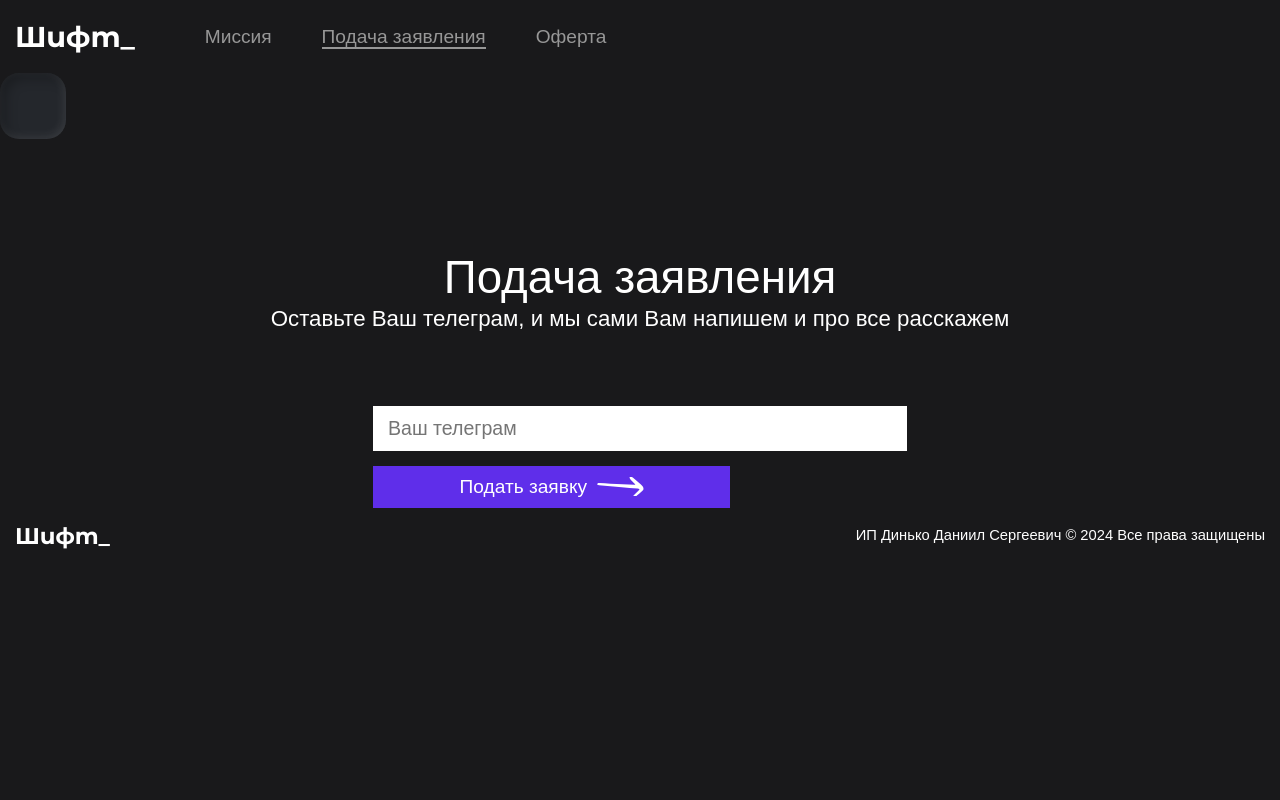
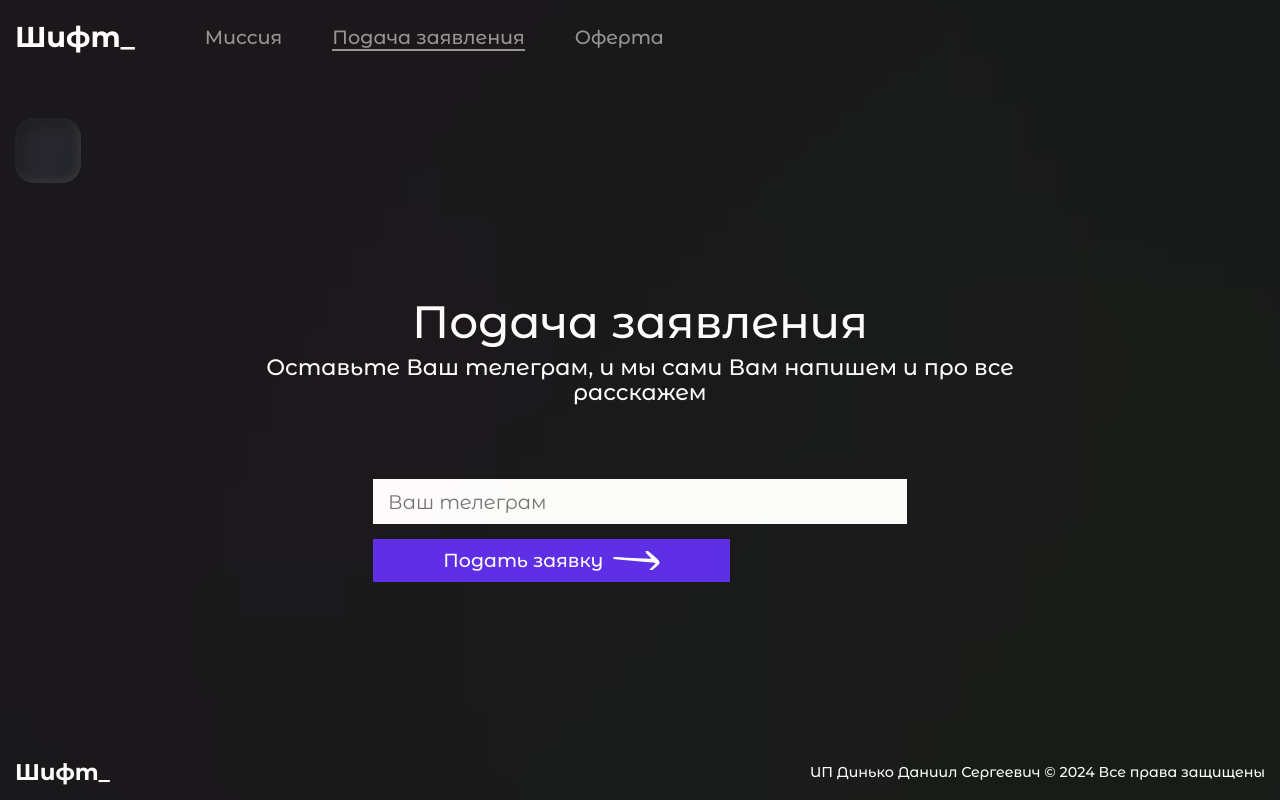
Before and after one commit to FreightDH/shift_, a React (Vite) app: page /application in a window 1280 px wide. Built offline with nearby package versions, Linux system fonts and the light colour scheme.

Commit message:
refactor: styles

```diff
--- a/src/app/provider/ReactRouterProvider.jsx
+++ b/src/app/provider/ReactRouterProvider.jsx
@@ -11,7 +11,7 @@ const router = createBrowserRouter([
   {
     path: '/',
     element: <Layout />,
-    children: [HomePageRoute, MissionPageRoute, ApplicationPageRoute],
+    children: [HomePageRoute],
   },
   {
     path: '/',
--- a/src/app/styles/base/common.scss
+++ b/src/app/styles/base/common.scss
@@ -1,7 +1,7 @@
 // Общие стили
 .blur {
   position: fixed;
-  z-index: 5;
+  z-index: 2;
   width: 350px;
   height: 350px;
   @include adaptiveValue('width', 350, 250);
--- a/src/app/styles/base/null.scss
+++ b/src/app/styles/base/null.scss
@@ -18,6 +18,7 @@ a:active {
 }
 html,
 body {
+  min-height: 100% !important;
   height: 100%;
   min-width: $minWidth + px;
 }
@@ -26,6 +27,7 @@ body {
   line-height: 1.15;
   font-family: $fontFamily;
   font-size: $fontSize;
+  font-weight: 500;
 }
 input,
 button,
--- a/src/app/styles/index.scss
+++ b/src/app/styles/index.scss
@@ -5,11 +5,11 @@
 //</МИКСИНЫ>
 
 //<ШРИФТЫ>
-// @import 'base/fonts';
-@import url(https://fonts.googleapis.com/css?family=Montserrat+Alternates:regular,700);
+@import 'base/fonts';
+@import url(https://fonts.googleapis.com/css?family=Montserrat+Alternates:regular,500,700);
 
 // Параметры по умолчанию
-$fontFamily: 'GoshaSans', sans-serif;
+$fontFamily: 'Montserrat Alternates', sans-serif;
 $fontSize: toRem(16);
 $mainColor: #fff;
 //</ШРИФТЫ>
@@ -73,7 +73,7 @@ body {
   display: flex;
   flex-direction: column;
   > main {
-    flex: 1 1 auto;
+    flex: 1 1 100%;
   }
 }
 //</ОБОЛОЧКА>
--- a/src/pages/application/ApplicationPage.module.scss
+++ b/src/pages/application/ApplicationPage.module.scss
@@ -18,12 +18,12 @@
 
   &__title {
     font-size: 50px;
-    @include adaptiveValue('font-size', 50, 30);
+    @include adaptiveValue('font-size', 50, 28);
     text-align: center;
   }
 
   &__subtitle {
-    @include adaptiveValue('padding-top', 0, 10);
+    @include adaptiveValue('padding-top', 5, 10);
     max-width: 800px;
     font-size: 24px;
     @include adaptiveValue('font-size', 24, 16);
--- a/src/pages/layout/Layout.jsx
+++ b/src/pages/layout/Layout.jsx
@@ -25,7 +25,7 @@ export const BlurLayout = () => {
       <div className={cn(cl.page__green, {}, ['blur', 'blur--green'])}></div>
       <main className={cl.page}>
         <section className={cl.section}>
-          <div className="section__container">
+          <div className="section__container" style={{ minHeight: '100%' }}>
             <Outlet />
           </div>
         </section>
--- a/src/pages/layout/Layout.module.scss
+++ b/src/pages/layout/Layout.module.scss
@@ -4,6 +4,9 @@
   padding: 50px 0px;
   @include adaptiveValue('padding-top', 50, 25);
   @include adaptiveValue('padding-bottom', 50, 25);
+
+  min-width: 100%;
+  display: flex;
 
   &__red {
     top: 25%;
@@ -20,3 +23,8 @@
     right: 0;
   }
 }
+
+.section {
+  width: 100%;
+  min-height: 100%;
+}
--- a/src/pages/mission/MissionPage.module.scss
+++ b/src/pages/mission/MissionPage.module.scss
@@ -21,7 +21,7 @@
     @include adaptiveValue('padding-top', 40, 20);
     @include adaptiveValue('padding-bottom', 40, 20);
     @include adaptiveValue('padding-right', 20, 10);
-    @include adaptiveValue('padding-left', 70, 35);
+    @include adaptiveValue('padding-left', 70, 25);
     max-width: 1300px;
     @include adaptiveValue('max-width', 1300, 290);
 
@@ -30,7 +30,7 @@
     gap: 15px;
 
     font-size: 20px;
-    @include adaptiveValue('font-size', 20, 16);
+    @include adaptiveValue('font-size', 20, 15);
 
     @media (max-width: $tablet) {
       max-width: 100%;
@@ -46,6 +46,6 @@
     @include adaptiveValue('padding-left', 25, 20);
 
     font-size: 20px;
-    @include adaptiveValue('font-size', 20, 16);
+    @include adaptiveValue('font-size', 20, 15);
   }
 }
--- a/src/shared/UI/BurgerMenu/BurgerMenu.jsx
+++ b/src/shared/UI/BurgerMenu/BurgerMenu.jsx
@@ -37,8 +37,10 @@ export const BurgerMenu = () => {
           </li>
           <li className={cl.menu__item}>
             <Link
-              className={cn(cl.menu__link, { [cl.active]: pathname === '/application' })}
               to="/application"
+              className={cn(cl.menu__link, {
+                [cl.active]: ['/application', '/application/success'].includes(pathname),
+              })}
             >
               <span>Подача заявления</span>
             </Link>
--- a/src/shared/UI/BurgerMenu/BurgerMenu.module.scss
+++ b/src/shared/UI/BurgerMenu/BurgerMenu.module.scss
@@ -61,7 +61,7 @@
       top: 0;
       left: -110%;
       background-color: #24272c;
-      z-index: 2;
+      z-index: 3;
       padding: 70px 10px 20px 15px;
       overflow: auto;
       transition: all 0.3s ease 0s;
--- a/src/shared/UI/CustomButton/CustomButton.module.scss
+++ b/src/shared/UI/CustomButton/CustomButton.module.scss
@@ -10,10 +10,12 @@
   @include adaptiveValue('padding-right', 15, 10);
 
   font-size: 20px;
-  @include adaptiveValue('font-size', 20, 16);
+  @include adaptiveValue('font-size', 20, 15);
   text-align: center;
+  font-weight: 500;
 
   background-color: #5f2eea;
+  transition: all 0.2s ease 0s;
 
   display: flex;
   justify-content: center;
@@ -27,4 +29,16 @@
     @include adaptiveValue('height', 20, 15);
     object-fit: cover;
   }
+
+  @media (hover: hover) {
+    &:hover {
+      background-color: #4b22bc;
+    }
+  }
+
+  @media (hover: none) {
+    &:active {
+      background-color: #4b22bc;
+    }
+  }
 }
--- a/src/widgets/Footer/Footer.module.scss
+++ b/src/widgets/Footer/Footer.module.scss
@@ -19,6 +19,6 @@
   }
 
   &__copyright {
-    @include adaptiveValue('font-size', 16, 10);
+    @include adaptiveValue('font-size', 16, 8);
   }
 }
```
